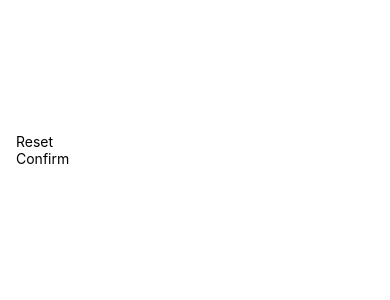
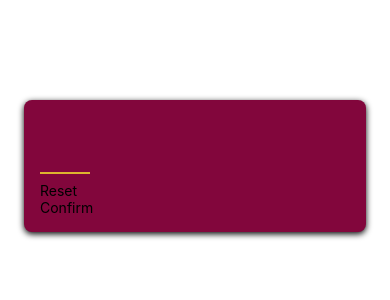
Before and after one commit to jamesw-code/guess-number-app-react-native, a React Native app: screen / in a window 390 px wide. Shown: the top 300 px of the page. Built offline with nearby package versions, Linux system fonts and the light colour scheme.

Commit message:
input field

```diff
--- a/screens/StartGameScreen.js
+++ b/screens/StartGameScreen.js
@@ -4,7 +4,7 @@
 function StartGameScreen() {
     return(
         <View style={styles.inputContainer}>
-            <TextInput />
+            <TextInput style={styles.numberInput} maxLength={2} />
             <PrimaryButton>Reset</PrimaryButton>
             <PrimaryButton>Confirm</PrimaryButton>
         </View>
@@ -16,8 +16,25 @@
 
 const styles = StyleSheet.create({
     inputContainer: {
-        flex: 1,
         padding: 16,
         marginTop: 100,
+        marginHorizontal: 24,
+        borderRadius: 8,
+        elevation: 10,
+        shadowColor: 'black',
+        shadowOffset: { width: 0, height: 2},
+        shadowRadius: 6,
+        backgroundColor: '#82063c'
+    },
+    numberInput: {
+        height: 50,
+        width: 50,
+        textAlign: 'center',
+        fontSize: 32,
+        borderBottomColor: '#ddb52f',
+        borderBottomWidth: 2,
+        color: '#ddb52f',
+        marginVertical: 8,
+        fontWeight: 'bold'
     }
 })
```
